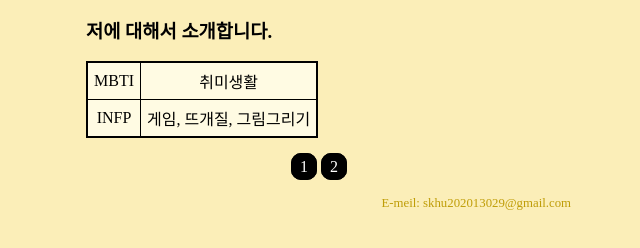
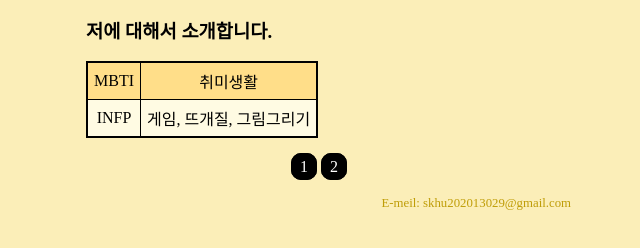
Before and after one commit to moming109/FE7ming, a plain HTML site: page index2.html in a window 1280 px wide. Shown: the part 114-362 px from the top of the page, without its empty margins (319-959 px from the left). Drawn offline with Linux system fonts and the light colour scheme.

Commit message:
portfolio

```diff
--- a/index2.html
+++ b/index2.html
@@ -29,7 +29,7 @@
             <div>
                 <table style="border: black solid 2px; text-align: center; padding: 4px; background-color: rgb(255, 251, 227); border-collapse: collapse;">
                 <thead>
-                    <tr style="border: black solid 1px; ">
+                    <tr style="border: black solid 1px; background-color:rgb(255, 222, 137);">
                         <td style="border: black solid 1px; padding: 6px;">MBTI</td>
                         <td style="border: black solid 1px; padding: 6px;">취미생활</td>
                     </tr>
```
